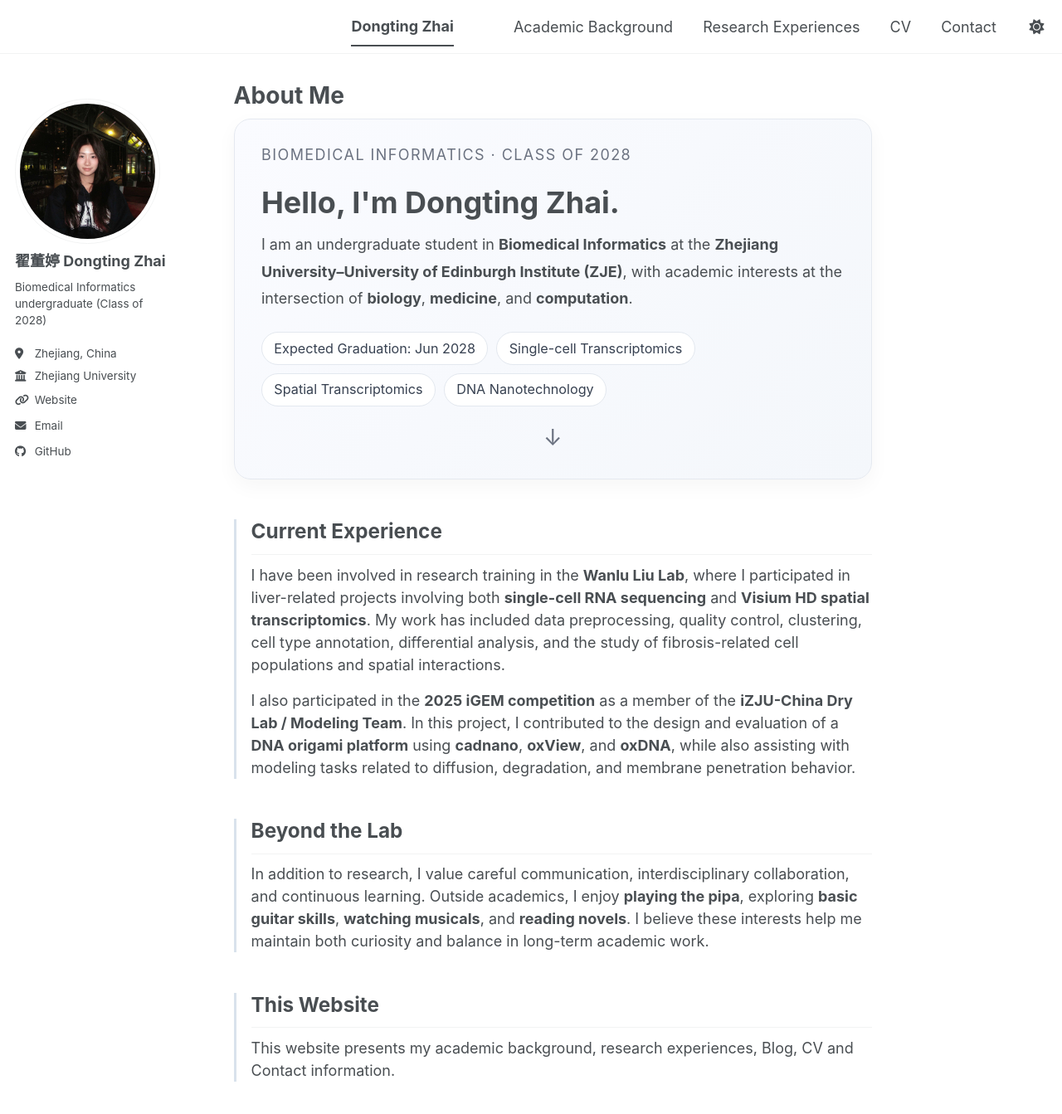
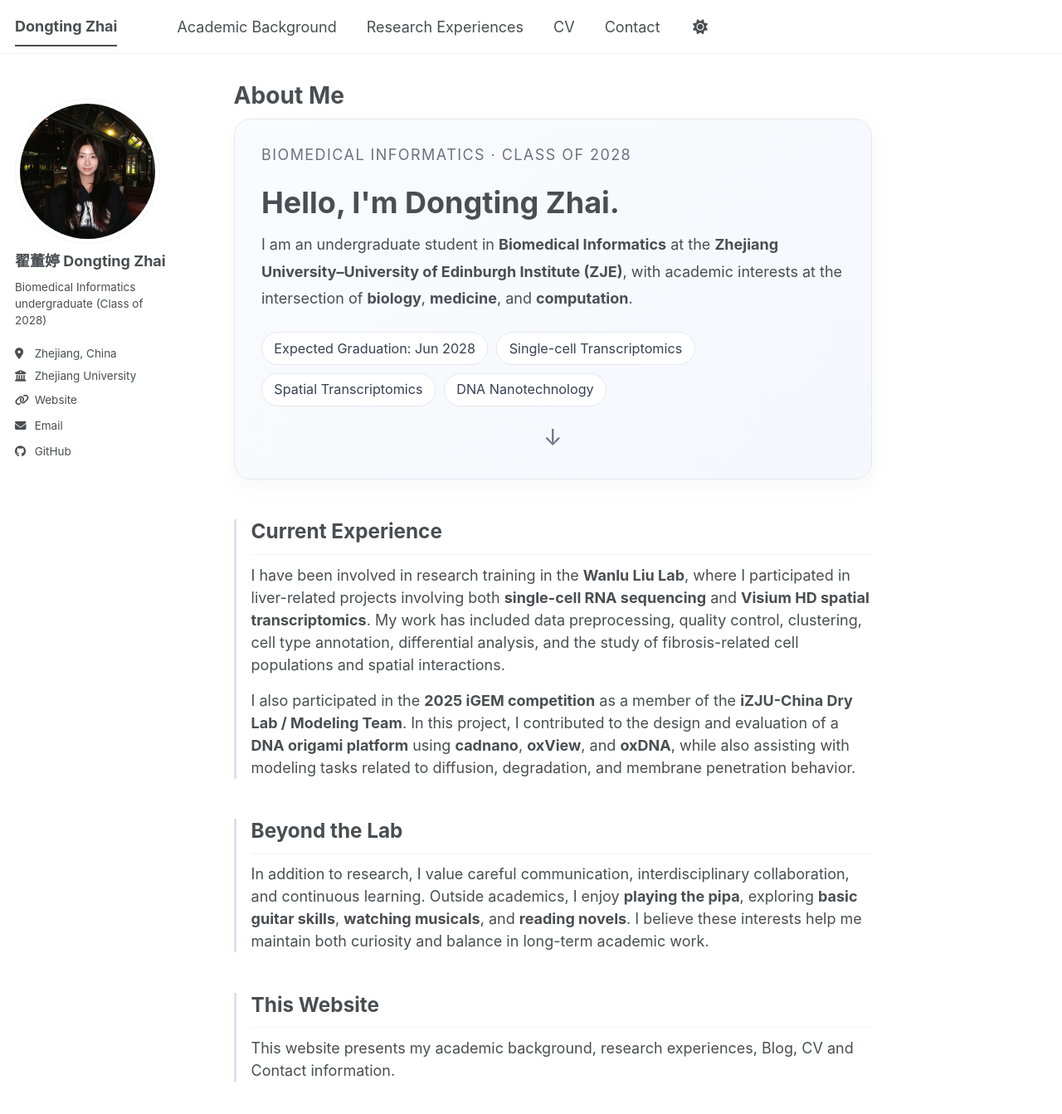
Before and after one commit to Iris1618/Iris1618.github.io, a Jekyll site: the page built from _pages/about.md, in a window 1280 px wide and 1400 px high. Shown: the top 1343 px of the window at 83% size. Built offline with Jekyll 4.4.1, drawn with Linux system fonts in a browser that asks for light colours; a script bundle is joined from its source files by our own code; library files that are not in the unit come from our copies.

Commit message:
Remove margin-left from visible links in greedy-nav

```diff
--- a/assets/css/main.scss
+++ b/assets/css/main.scss
@@ -41,6 +41,3 @@
     "vendor/font-awesome/solid",
     "vendor/font-awesome/brands"
 ;
-.greedy-nav .visible-links {
-  margin-left: auto;
-}
```
